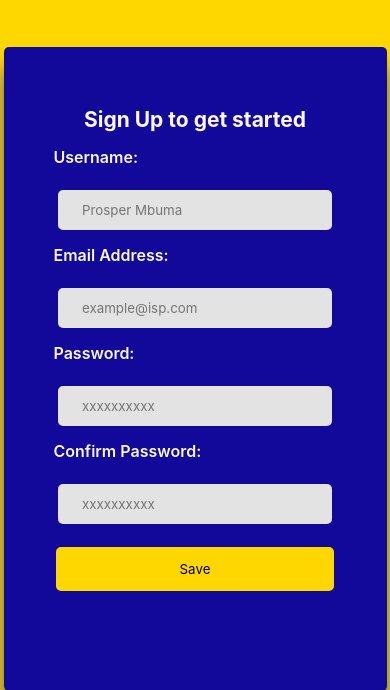
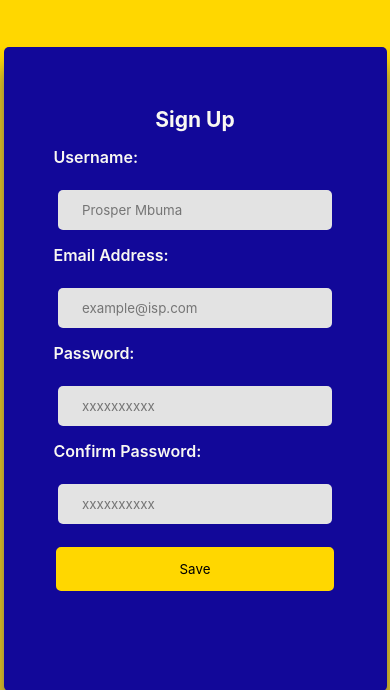
Before and after one commit to ProDeveloper-1/Web, a PHP site: page / in a window 390 px wide. Shown: the part 1552-2242 px from the top of the page. Run offline with PHP 8.4, Linux system fonts and the light colour scheme.

Commit message:
Made changes

```diff
--- a/Modern_JS/assets/css/index.css
+++ b/Modern_JS/assets/css/index.css
@@ -549,7 +549,7 @@ nav {
 
 @media only screen and (max-width: 768px) {
     #hero {
-        padding-top: 120px;
+        padding-top: 150px;
     }
     #hero .row-grid {
         grid-template-columns: 60% 40%;
@@ -1668,8 +1668,6 @@ nav {
     background: none;
 }
 
-@media only screen and (max-width: 1024px) {}
-
 @media only screen and (max-width: 768px) {
     #contact .leftContent {
         width: 100%;
@@ -1704,10 +1702,6 @@ nav {
         margin-left: 0px;
     }
 }
-
-@media only screen and (max-width: 325px) {}
-
-@media only screen and (max-width: 285px) {}
 
 /* ===================================
 # User List
--- a/Modern_JS/index.html
+++ b/Modern_JS/index.html
@@ -74,7 +74,7 @@
         <section id="addUser">
             <div class="container">
                 <form action="#" method="post" id="myForm">
-                    <h3 class="add_user">Sign Up to get started</h3>
+                    <h3 class="add_user">Sign Up</h3>
                     <div class="msg"></div>
                     <label for="username">Username:</label>
                     <input type="text" name="username" id="username" placeholder="Prosper Mbuma" required value="">
```
